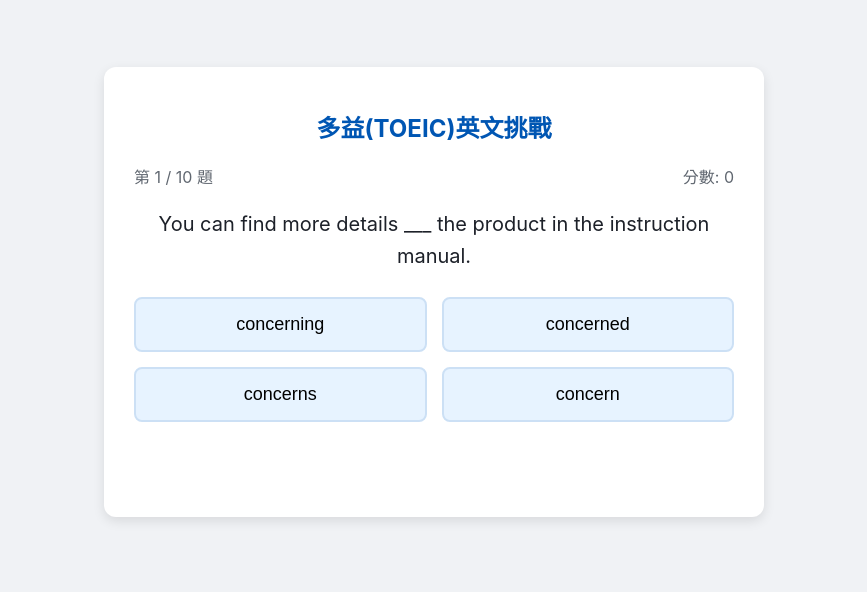
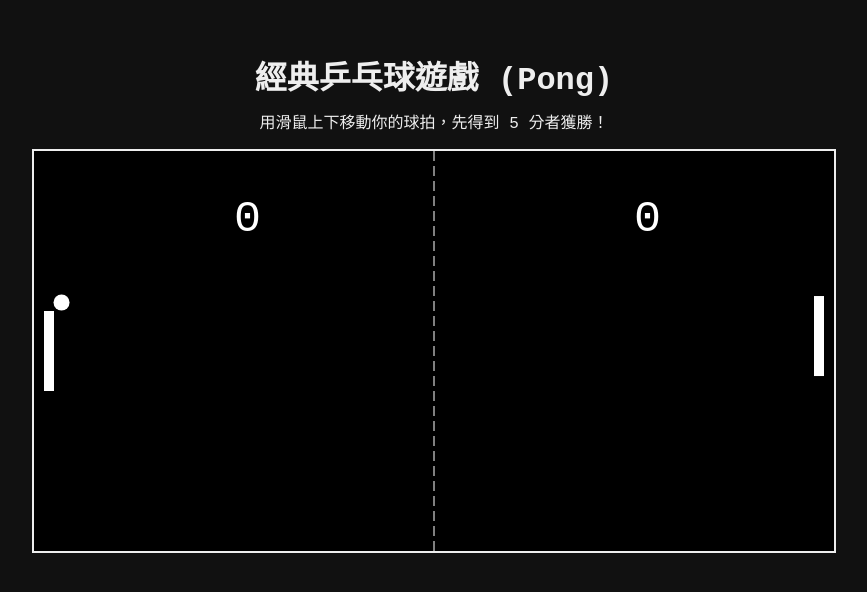
Before and after one commit to Eric-qwq/eric-qwq.github.io, a plain HTML site: page index.html in a window 1280 px wide. Shown: the part 108-700 px from the top of the page, without its empty margins (206-1073 px from the left). Drawn offline with Linux system fonts and the light colour scheme.

Commit message:
Update index.html

```diff
--- a/index.html
+++ b/index.html
@@ -3,293 +3,261 @@
 <head>
     <meta charset="UTF-8">
     <meta name="viewport" content="width=device-width, initial-scale=1.0">
-    <title>多益(TOEIC)英文小遊戲</title>
+    <title>經典乒乓球遊戲 (Pong)</title>
     <style>
         body {
-            font-family: -apple-system, BlinkMacSystemFont, "Segoe UI", Roboto, "Helvetica Neue", Arial, sans-serif;
-            background-color: #f0f2f5;
-            color: #1c1e21;
+            background-color: #111;
+            color: #eee;
+            font-family: 'Courier New', Courier, monospace;
             display: flex;
+            flex-direction: column;
             justify-content: center;
             align-items: center;
             height: 100vh;
             margin: 0;
-            padding: 20px;
-            box-sizing: border-box;
-        }
-        .game-container {
-            background-color: #ffffff;
-            padding: 25px 30px;
-            border-radius: 12px;
-            box-shadow: 0 4px 12px rgba(0, 0, 0, 0.1);
-            width: 100%;
-            max-width: 600px;
-            text-align: center;
         }
         h1 {
-            font-size: 24px;
-            color: #0056b3;
-            margin-bottom: 20px;
+            margin-bottom: 10px;
         }
-        .progress-container {
-            display: flex;
-            justify-content: space-between;
-            font-size: 16px;
-            margin-bottom: 20px;
-            color: #606770;
+        p {
+            margin-top: 0;
+            font-size: 1em;
         }
-        #question-text {
-            font-size: 20px;
-            margin-bottom: 25px;
-            line-height: 1.6;
-            color: #1d2129;
-            min-height: 60px;
+        canvas {
+            background-color: #000;
+            border: 2px solid #eee;
         }
-        .options-grid {
-            display: grid;
-            grid-template-columns: 1fr 1fr;
-            gap: 15px;
+        #restartBtn {
+            margin-top: 20px;
+            padding: 10px 20px;
+            font-size: 1em;
+            background-color: #333;
+            color: #eee;
+            border: 2px solid #eee;
+            cursor: pointer;
+            display: none; /* 遊戲結束前隱藏 */
         }
-        .option-btn {
-            background-color: #e7f3ff;
-            border: 2px solid #cce0f5;
-            border-radius: 8px;
-            padding: 15px;
-            font-size: 18px;
-            cursor: pointer;
-            transition: background-color 0.2s, border-color 0.2s;
-            width: 100%;
-        }
-        .option-btn:hover:not(:disabled) {
-            background-color: #dbeaff;
-            border-color: #a9c7e8;
-        }
-        .option-btn.correct {
-            background-color: #d4edda;
-            border-color: #c3e6cb;
-            color: #155724;
-            font-weight: bold;
-        }
-        .option-btn.wrong {
-            background-color: #f8d7da;
-            border-color: #f5c6cb;
-            color: #721c24;
-        }
-        .option-btn:disabled {
-            cursor: not-allowed;
-        }
-        #feedback-area {
-            margin-top: 20px;
-            font-size: 16px;
-            min-height: 50px;
-        }
-        #feedback-area .translation {
-            color: #606770;
-            margin-top: 8px;
-        }
-        #next-btn {
-            background-color: #007bff;
-            color: white;
-            border: none;
-            border-radius: 8px;
-            padding: 12px 30px;
-            font-size: 18px;
-            cursor: pointer;
-            margin-top: 15px;
-            display: none;
-            width: 50%;
-            transition: background-color 0.2s;
-        }
-        #next-btn:hover {
-            background-color: #0056b3;
-        }
-        .final-score {
-            font-size: 22px;
-            font-weight: bold;
-            color: #1d2129;
+        #restartBtn:hover {
+            background-color: #eee;
+            color: #111;
         }
     </style>
 </head>
 <body>
-
-    <div class="game-container">
-        <h1 id="game-title">多益(TOEIC)英文挑戰</h1>
-        <div class="progress-container">
-            <span id="question-counter"></span>
-            <span id="score">分數: 0</span>
-        </div>
-        <div id="question-area">
-            <p id="question-text"></p>
-            <div class="options-grid" id="options-container">
-            </div>
-        </div>
-        <div id="feedback-area"></div>
-        <button id="next-btn">下一題</button>
-    </div>
+    <h1>經典乒乓球遊戲 (Pong)</h1>
+    <p>用滑鼠上下移動你的球拍，先得到 5 分者獲勝！</p>
+    <canvas id="pongCanvas"></canvas>
+    <button id="restartBtn">重新開始</button>
 
     <script>
-        const questions = [
-            {
-                question: "The marketing team is responsible ___ developing the new advertising campaign.",
-                options: ["of", "with", "for", "to"],
-                answer: "for",
-                translation: "行銷團隊負責發展新的廣告活動。"
-            },
-            {
-                question: "All employees are required ___ attend the annual safety training session.",
-                options: ["to", "on", "in", "at"],
-                answer: "to",
-                translation: "所有員工都必須參加年度安全訓練課程。"
-            },
-            {
-                question: "This new software is much more ___ than the previous version.",
-                options: ["efficient", "efficiently", "efficiency", "efficious"],
-                answer: "efficient",
-                translation: "這個新軟體比前一個版本效率高得多。"
-            },
-            {
-                question: "Ms. Chen worked ___ on the project and received a bonus for her efforts.",
-                options: ["diligence", "diligent", "diligently", "more diligent"],
-                answer: "diligently",
-                translation: "陳小姐勤奮地投入這個專案，並因此獲得了獎金。"
-            },
-            {
-                question: "___ the heavy rain, the outdoor event had to be postponed.",
-                options: ["Although", "Because", "Despite", "Due to"],
-                answer: "Due to",
-                translation: "由於大雨，戶外活動不得不延期。"
-            },
-            {
-                question: "Please make sure to attach your ___ to the email before sending it.",
-                options: ["resume", "resumes", "resuming", "resumed"],
-                answer: "resume",
-                translation: "寄送郵件前，請確認已附上您的履歷。"
-            },
-            {
-                question: "The company will ___ its new line of products next month.",
-                options: ["launch", "launched", "launching", "launches"],
-                answer: "launch",
-                translation: "該公司將於下個月推出其新系列產品。"
-            },
-            {
-                question: "Customers who purchase more than $100 are ___ for free shipping.",
-                options: ["eligible", "alleviated", "legible", "required"],
-                answer: "eligible",
-                translation: "消費超過100美元的顧客即有資格享受免運費服務。"
-            },
-             {
-                question: "The manager will be unavailable ___ 2 PM and 4 PM for a meeting.",
-                options: ["from", "at", "between", "during"],
-                answer: "between",
-                translation: "經理下午2點到4點之間因會議將無法抽身。"
-            },
-            {
-                question: "You can find more details ___ the product in the instruction manual.",
-                options: ["concerning", "concerned", "concerns", "concern"],
-                answer: "concerning",
-                translation: "您可以在使用說明書中找到更多關於該產品的細節。"
-            }
-        ];
+        const canvas = document.getElementById('pongCanvas');
+        const context = canvas.getContext('2d');
+        const restartBtn = document.getElementById('restartBtn');
 
-        const questionTextEl = document.getElementById('question-text');
-        const optionsContainerEl = document.getElementById('options-container');
-        const feedbackAreaEl = document.getElementById('feedback-area');
-        const nextBtn = document.getElementById('next-btn');
-        const scoreEl = document.getElementById('score');
-        const questionCounterEl = document.getElementById('question-counter');
-        const gameContainer = document.querySelector('.game-container');
-        const questionArea = document.getElementById('question-area');
-        const gameTitle = document.getElementById('game-title');
+        // 設定畫布尺寸
+        canvas.width = 800;
+        canvas.height = 400;
 
+        const WINNING_SCORE = 5;
+        let gameOver = false;
 
-        let currentQuestionIndex = 0;
-        let score = 0;
+        // 球拍物件
+        const paddleWidth = 10, paddleHeight = 80;
+        const player = {
+            x: 10,
+            y: canvas.height / 2 - paddleHeight / 2,
+            width: paddleWidth,
+            height: paddleHeight,
+            color: 'white',
+            score: 0
+        };
+        const computer = {
+            x: canvas.width - paddleWidth - 10,
+            y: canvas.height / 2 - paddleHeight / 2,
+            width: paddleWidth,
+            height: paddleHeight,
+            color: 'white',
+            score: 0,
+            speed: 4 // AI的反應速度
+        };
 
-        function startGame() {
-            // 隨機打亂題庫順序，讓每次玩的題目順序都不同
-            questions.sort(() => Math.random() - 0.5);
-            currentQuestionIndex = 0;
-            score = 0;
-            scoreEl.textContent = "分數: 0";
-            nextBtn.textContent = "下一題";
-            questionArea.style.display = "block";
-            gameTitle.textContent = "多益(TOEIC)英文挑戰";
-            showQuestion();
+        // 球的物件
+        const ball = {
+            x: canvas.width / 2,
+            y: canvas.height / 2,
+            radius: 8,
+            speed: 5,
+            velocityX: 5,
+            velocityY: 5,
+            color: 'white'
+        };
+
+        // 繪製矩形 (用於球拍)
+        function drawRect(x, y, w, h, color) {
+            context.fillStyle = color;
+            context.fillRect(x, y, w, h);
         }
 
-        function showQuestion() {
-            resetState();
-            const currentQuestion = questions[currentQuestionIndex];
-            questionCounterEl.textContent = `第 ${currentQuestionIndex + 1} / ${questions.length} 題`;
-            questionTextEl.textContent = currentQuestion.question;
-
-            currentQuestion.options.forEach(option => {
-                const button = document.createElement('button');
-                button.textContent = option;
-                button.classList.add('option-btn');
-                button.addEventListener('click', () => selectAnswer(button, option));
-                optionsContainerEl.appendChild(button);
-            });
+        // 繪製圓形 (用於球)
+        function drawCircle(x, y, r, color) {
+            context.fillStyle = color;
+            context.beginPath();
+            context.arc(x, y, r, 0, Math.PI * 2, false);
+            context.closePath();
+            context.fill();
         }
 
-        function resetState() {
-            feedbackAreaEl.innerHTML = '';
-            nextBtn.style.display = 'none';
-            while (optionsContainerEl.firstChild) {
-                optionsContainerEl.removeChild(optionsContainerEl.firstChild);
+        // 繪製文字 (用於分數)
+        function drawText(text, x, y, color) {
+            context.fillStyle = color;
+            context.font = '45px "Courier New"';
+            context.fillText(text, x, y);
+        }
+
+        // 繪製中間的虛線網
+        function drawNet() {
+            for (let i = 0; i < canvas.height; i += 15) {
+                drawRect(canvas.width / 2 - 1, i, 2, 10, 'grey');
             }
         }
 
-        function selectAnswer(button, selectedOption) {
-            const currentQuestion = questions[currentQuestionIndex];
-            const correct = selectedOption === currentQuestion.answer;
+        // 球的位置重置
+        function resetBall() {
+            ball.x = canvas.width / 2;
+            ball.y = canvas.height / 2;
+            ball.speed = 5;
+            // 隨機決定發球方向
+            ball.velocityX = (Math.random() > 0.5 ? 1 : -1) * 5;
+            ball.velocityY = (Math.random() > 0.5 ? 1 : -1) * 5;
+        }
 
-            if (correct) {
-                score++;
-                scoreEl.textContent = `分數: ${score}`;
-                button.classList.add('correct');
-                feedbackAreaEl.innerHTML = '<p style="color: #155724; font-weight: bold;">答對了！</p>';
-            } else {
-                button.classList.add('wrong');
-                feedbackAreaEl.innerHTML = `
-                    <p style="color: #721c24; font-weight: bold;">答錯了！正確答案是 "${currentQuestion.answer}"</p>
-                    <p class="translation">${currentQuestion.translation}</p>
-                `;
+        // 碰撞偵測
+        function collision(b, p) {
+            b.top = b.y - b.radius;
+            b.bottom = b.y + b.radius;
+            b.left = b.x - b.radius;
+            b.right = b.x + b.radius;
+
+            p.top = p.y;
+            p.bottom = p.y + p.height;
+            p.left = p.x;
+            p.right = p.x + p.width;
+
+            return b.right > p.left && b.bottom > p.top && b.left < p.right && b.top < p.bottom;
+        }
+
+        // 更新遊戲狀態：移動、碰撞、計分等
+        function update() {
+            if (gameOver) return;
+
+            // 移動球
+            ball.x += ball.velocityX;
+            ball.y += ball.velocityY;
+
+            // AI 控制電腦球拍
+            // 讓電腦球拍的中心位置追蹤球的y位置，乘以一個係數來控制難度
+            computer.y += (ball.y - (computer.y + computer.height / 2)) * 0.1;
+
+            // 球與上下牆壁的碰撞
+            if (ball.y + ball.radius > canvas.height || ball.y - ball.radius < 0) {
+                ball.velocityY = -ball.velocityY;
             }
 
-            Array.from(optionsContainerEl.children).forEach(btn => {
-                if (btn.textContent === currentQuestion.answer) {
-                    btn.classList.add('correct');
-                }
-                btn.disabled = true;
-            });
+            // 判斷是玩家還是電腦的球拍
+            let currentPaddle = (ball.x < canvas.width / 2) ? player : computer;
 
-            if (questions.length > currentQuestionIndex + 1) {
-                nextBtn.style.display = 'block';
-            } else {
-                nextBtn.textContent = "再玩一次";
-                nextBtn.style.display = 'block';
-                showFinalScore();
+            // 球與球拍的碰撞
+            if (collision(ball, currentPaddle)) {
+                // 球在哪個點撞到球拍 (-1 to 1)
+                let collidePoint = (ball.y - (currentPaddle.y + currentPaddle.height / 2)) / (currentPaddle.height / 2);
+
+                // 根據撞擊點計算反彈角度
+                let angleRad = (Math.PI / 4) * collidePoint;
+
+                // 改變球的速度方向
+                let direction = (ball.x < canvas.width / 2) ? 1 : -1;
+                ball.velocityX = direction * ball.speed * Math.cos(angleRad);
+                ball.velocityY = ball.speed * Math.sin(angleRad);
+
+                // 每次撞擊後增加球速，增加遊戲刺激性
+                ball.speed += 0.3;
+            }
+
+            // 計分邏輯
+            if (ball.x - ball.radius < 0) {
+                computer.score++;
+                resetBall();
+            } else if (ball.x + ball.radius > canvas.width) {
+                player.score++;
+                resetBall();
+            }
+
+            // 檢查勝利條件
+            if(player.score === WINNING_SCORE || computer.score === WINNING_SCORE){
+                gameOver = true;
+                restartBtn.style.display = 'block';
             }
         }
 
-        function showFinalScore() {
-             setTimeout(() => {
-                questionArea.style.display = "none";
-                feedbackAreaEl.innerHTML = `<p class="final-score">遊戲結束！<br>您的總分是 ${score} / ${questions.length}</p>`;
-            }, 500);
+        // 渲染畫面
+        function render() {
+            // 清空畫布
+            drawRect(0, 0, canvas.width, canvas.height, '#000');
+
+            // 繪製分數
+            drawText(player.score, canvas.width / 4, canvas.height / 5, 'white');
+            drawText(computer.score, 3 * canvas.width / 4, canvas.height / 5, 'white');
+
+            // 繪製中間的網
+            drawNet();
+
+            // 繪製球拍
+            drawRect(player.x, player.y, player.width, player.height, player.color);
+            drawRect(computer.x, computer.y, computer.width, computer.height, computer.color);
+
+            // 繪製球
+            drawCircle(ball.x, ball.y, ball.radius, ball.color);
+
+            // 顯示結束畫面
+            if(gameOver){
+                let winnerText = (player.score === WINNING_SCORE) ? "你贏了！" : "電腦獲勝！";
+                context.fillStyle = "yellow";
+                context.font = '50px "Courier New"';
+                context.textAlign = 'center';
+                context.fillText(winnerText, canvas.width/2, canvas.height/2);
+            }
         }
 
-        nextBtn.addEventListener('click', () => {
-            if (questions.length > currentQuestionIndex + 1) {
-                currentQuestionIndex++;
-                showQuestion();
-            } else {
-                startGame();
-            }
+        // 遊戲主循環
+        function gameLoop() {
+            update();
+            render();
+            requestAnimationFrame(gameLoop); // 持續呼叫，形成動畫效果
+        }
+
+        // 滑鼠移動事件，控制玩家球拍
+        canvas.addEventListener('mousemove', function(event) {
+            let rect = canvas.getBoundingClientRect();
+            player.y = event.clientY - rect.top - player.height / 2;
+
+            // 防止球拍移出畫布
+            if(player.y < 0) player.y = 0;
+            if(player.y + player.height > canvas.height) player.y = canvas.height - player.height;
         });
 
-        startGame();
+        // 重新開始按鈕事件
+        restartBtn.addEventListener('click', function(){
+            player.score = 0;
+            computer.score = 0;
+            gameOver = false;
+            restartBtn.style.display = 'none';
+            context.textAlign = 'start'; // 將文字對齊方式重置
+            resetBall();
+        });
+
+        // 啟動遊戲
+        requestAnimationFrame(gameLoop);
+
     </script>
 </body>
 </html>
```
